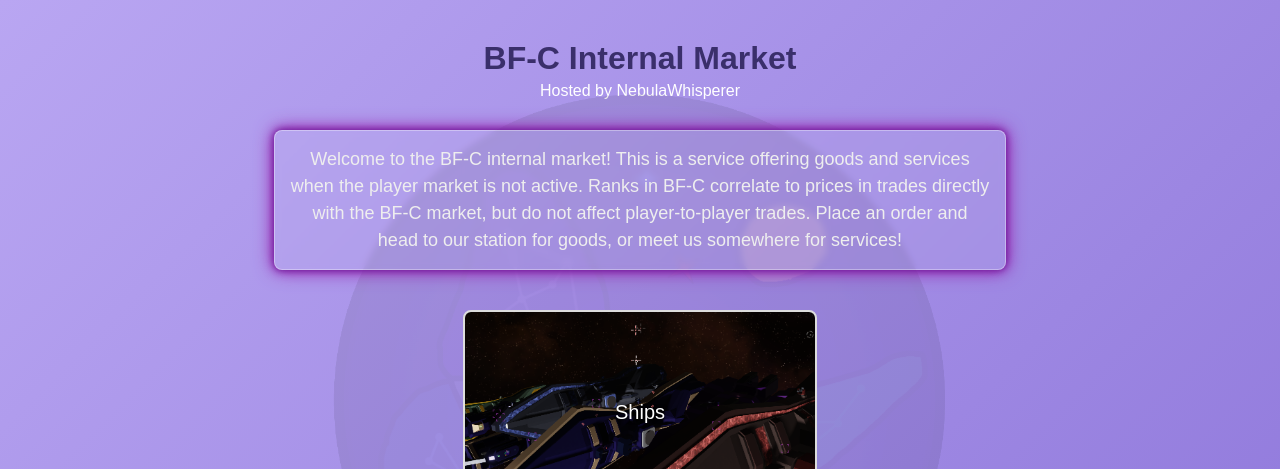
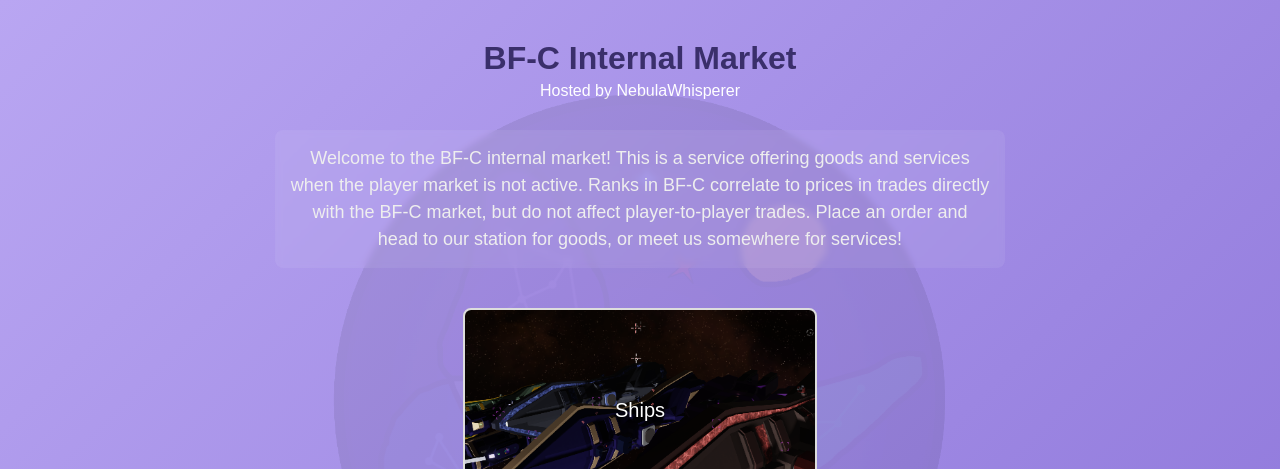
Before and after one commit to dodgebind32-del/dodgebind32-del.github.io, a plain HTML site: page index.html in a window 1280 px wide. Shown: the top 469 px of the page. Drawn offline with Linux system fonts and the light colour scheme.

Commit message:
Update index.html

```diff
--- a/index.html
+++ b/index.html
@@ -5,6 +5,10 @@
 <meta name="viewport" content="width=device-width, initial-scale=1" />
 <title>BF-C Internal Market</title>
 <style>
+    html {
+        scroll-behavior: smooth;
+    }
+
     body {
         margin: 0;
         padding: 40px;
@@ -47,13 +51,6 @@
         background: rgba(255, 255, 255, 0.07);
         border-radius: 8px;
         backdrop-filter: blur(3px);
-
-        /* NEW FANCY BORDER + GLOW */
-        border: 1px solid rgba(255,255,255,0.35);
-        box-shadow:
-            0 0 6px #6A1B9A,
-            0 0 12px #8E24AA,
-            0 0 20px #9C27B0;
     }
 
     .spacer {
```
